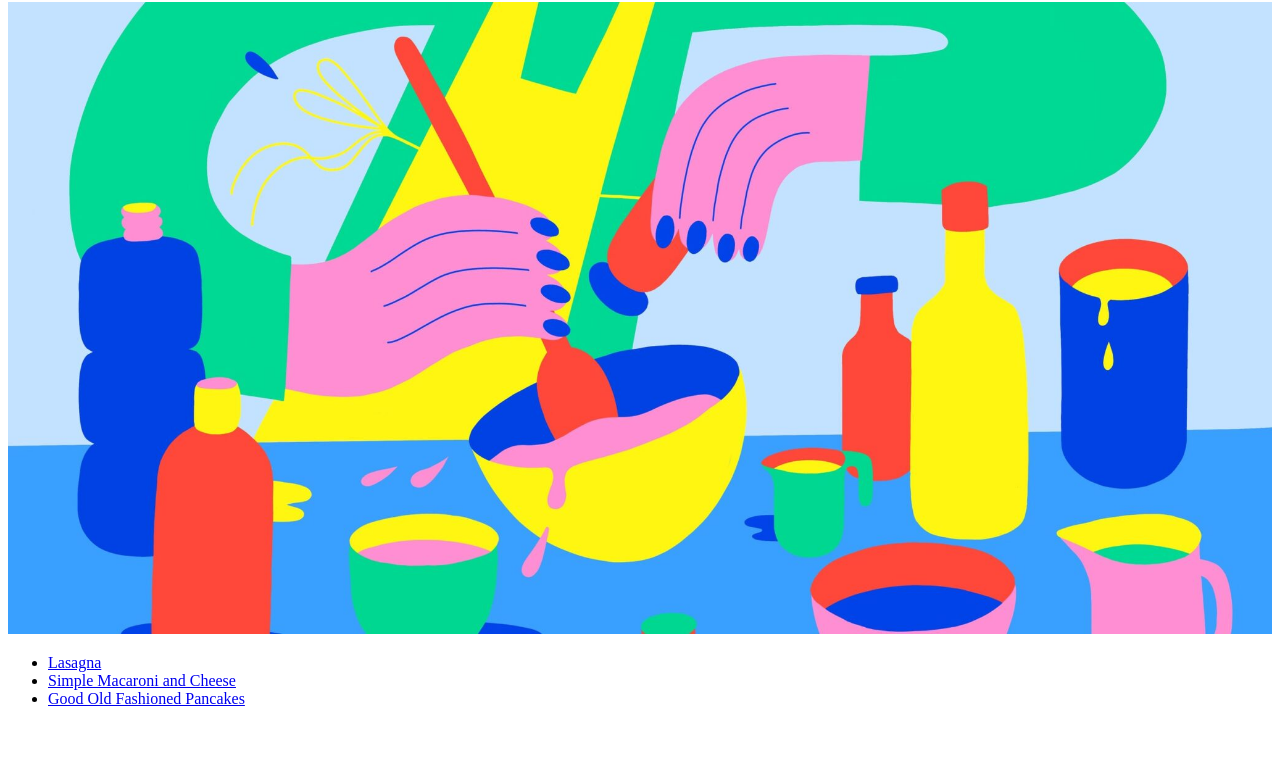
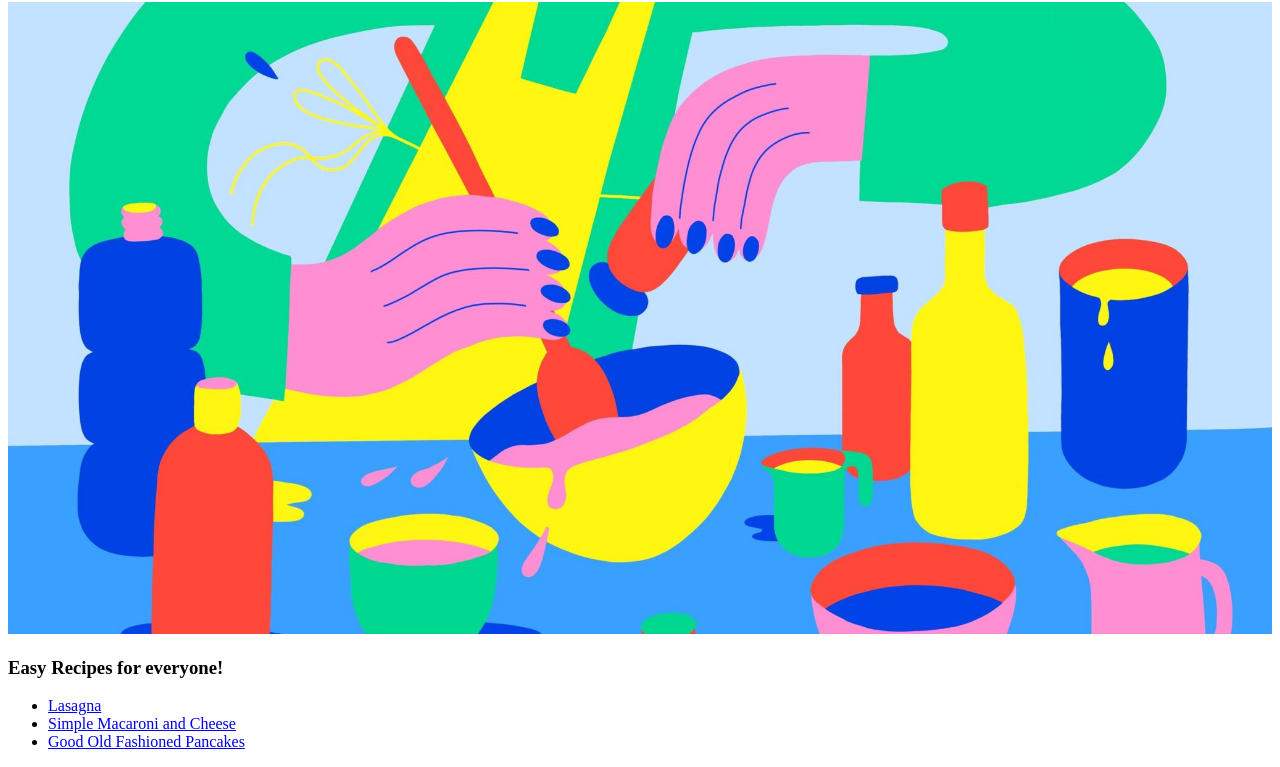
Before and after one commit to gabilabs/odin-recipes, a plain HTML site: page index.html in a window 1280 px wide. Shown: the part 78-845 px from the top of the page. Before the commit the page ends 802 px from the top, so only its background shows below. Drawn offline with Linux system fonts and the light colour scheme.

Commit message:
Adding h3 for more context

```diff
--- a/index.html
+++ b/index.html
@@ -8,6 +8,7 @@
   <body>
     <h1> Odin Recipes</h1>
     <img src="./assets/Easy-Recipes-2048x1024.jpg" alt="Easy Recipes" style="max-width:100%;hight:auto">
+    <h3> Easy Recipes for everyone!</h3>
     <ul>
       <li><a href="recipes/lasagna.html">Lasagna</a> </li>
       <li><a href="recipes/MacaroniandCheese.html">Simple Macaroni and Cheese</a></li>
```
